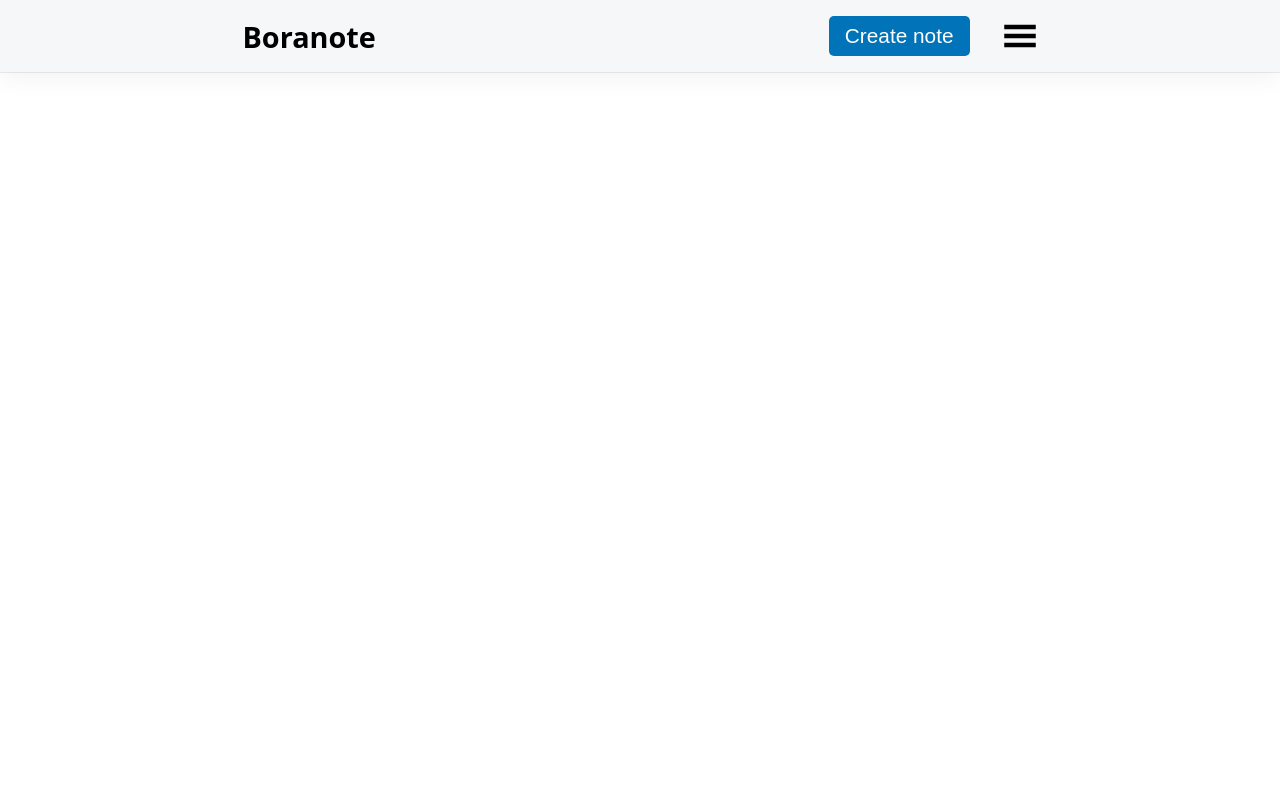
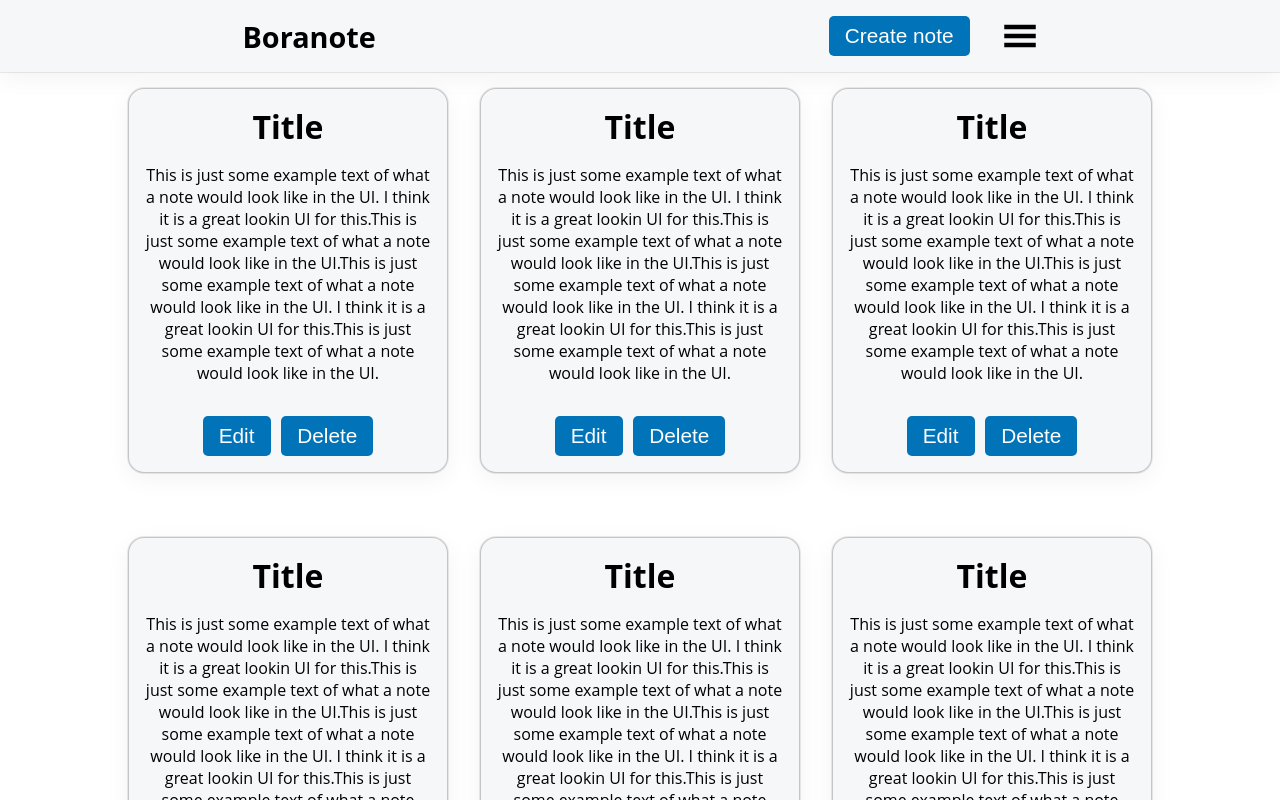
Before and after one commit to Grupith/boranote, a React (Create React App) app: page / in a window 1280 px wide. Shown: the top 800 px of the page. Built offline with nearby package versions, Linux system fonts and the light colour scheme.

Commit message:
styled notes container and fixed button spacing

```diff
--- a/public/index.html
+++ b/public/index.html
@@ -24,7 +24,7 @@
       work correctly both with client-side routing and a non-root public URL.
       Learn how to configure a non-root public URL by running `npm run build`.
     -->
-    <title>React App</title>
+    <title>Boranote</title>
   </head>
   <body>
     <noscript>You need to enable JavaScript to run this app.</noscript>
--- a/src/App.css
+++ b/src/App.css
@@ -44,6 +44,36 @@ button:hover {
   transform: scale(1.05);
 }
 
+.note {
+  background-color: var(--main-bg-color);
+  width: 20rem;
+  height: fit-content;
+  border: 1px solid rgba(0, 0, 0, 0.204);
+  border-radius: 1rem;
+  padding: 1rem;
+  margin: 1rem auto;
+  box-shadow: rgba(0, 0, 0, 0.05) 0px 6px 24px 0px, rgba(0, 0, 0, 0.08) 0px 0px 0px 1px;
+}
+
+.note h1 {
+  padding-bottom: 1rem;
+}
+
+.noteButtonWrapper {
+  display: flex;
+  justify-content: space-evenly;
+  padding-top: 2rem;
+  max-width: 12rem;
+  margin: auto;
+}
+
+.noteContainer {
+  display: grid;
+  grid-template-columns: 20rem 20rem 20rem;
+  justify-content: center;
+  grid-gap: 2rem;
+}
+
 .hamburgerMenu {
   margin-left: 2rem;
   cursor: pointer;
@@ -58,4 +88,11 @@ button:hover {
   .title {
     padding-bottom: 1rem;
   }
+
+  .noteContainer {
+    display: grid;
+    grid-template-columns: 1fr;
+    justify-content: center;
+    align-items: center;
+  }
 }
--- a/src/App.js
+++ b/src/App.js
@@ -1,10 +1,23 @@
 import './App.css';
 import Navbar from './components/Navbar';
+import Note from './components/Note';
 
 function App() {
   return (
     <div className="App">
       <Navbar />
+      <div className='noteContainer'>
+        <Note />
+        <Note />
+        <Note />
+        <Note />
+        <Note />
+        <Note />
+        <Note />
+        <Note />
+        <Note />
+      </div>
+
     </div>
   );
 }
--- /dev/null
+++ b/src/components/Note.js
@@ -0,0 +1,34 @@
+import React from 'react'
+
+export default function Note() {
+  return (
+    <div className='note'>
+        <h1>Title</h1>
+        <p>
+            This is just some
+            example text of
+            what a note would
+            look like in the UI.
+            I think it is a great
+            lookin UI for this.This is just some
+            example text of
+            what a note would
+            look like in the UI.This is just some
+            example text of
+            what a note would
+            look like in the UI.
+            I think it is a great
+            lookin UI for this.This is just some
+            example text of
+            what a note would
+            look like in the UI.
+
+        </p>
+        <div className='noteButtonWrapper'>
+            <button>Edit</button>
+            <button>Delete</button>
+        </div>
+
+    </div>
+  )
+}
```
